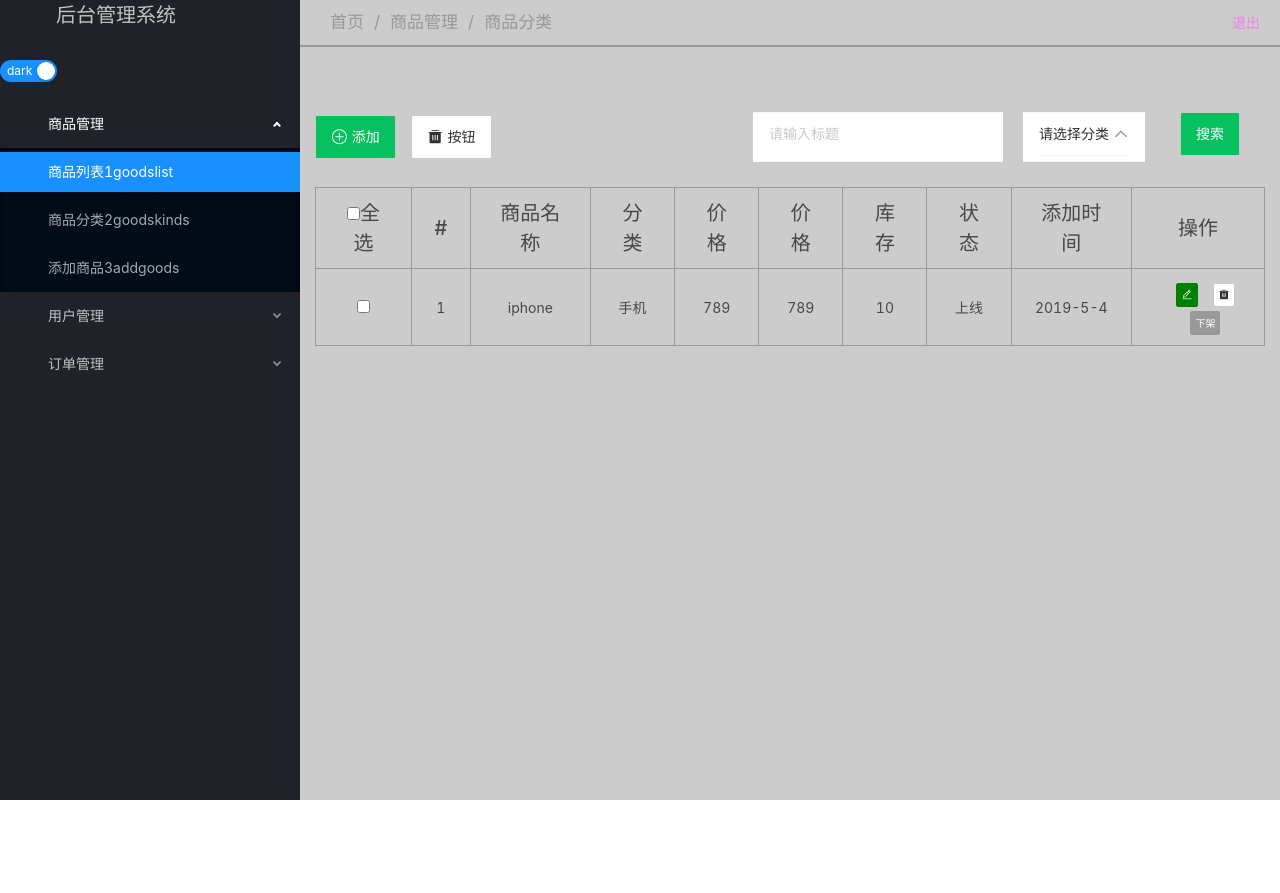
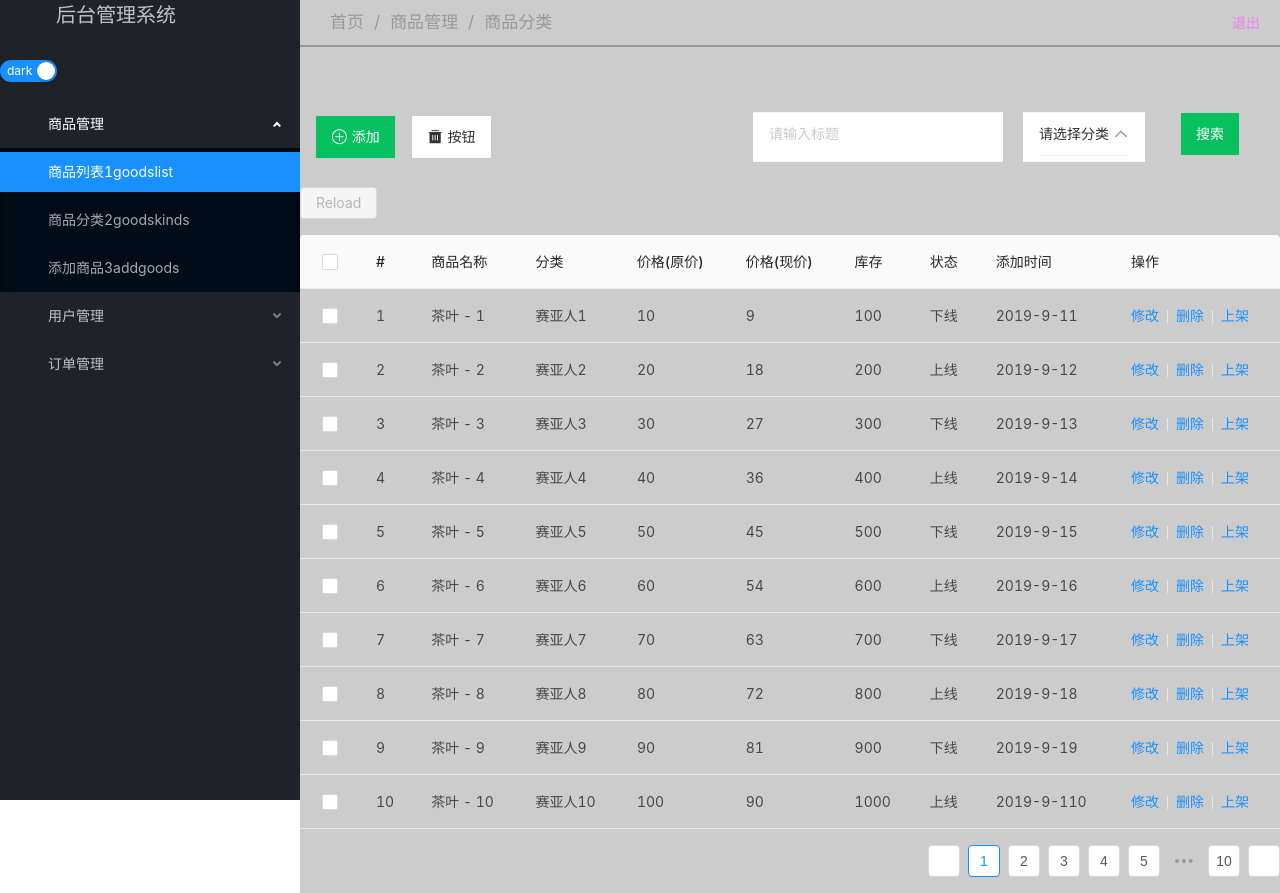
Before and after one commit to gzh51906/izhentea-, a Vue app: page /#/home/goodslist in a window 1280 px wide. Before the commit the page ends 800 px from the top, so only its background shows below. Built offline with nearby package versions, Linux system fonts and the light colour scheme.

Commit message:
完成所有列表类样式--liwende

```diff
--- a/src/pages/Goodskinds.vue
+++ b/src/pages/Goodskinds.vue
@@ -72,7 +72,7 @@ for (let i = 1; i < 10; i++) {
   data.push({
     key: i,
     sort: i,
-    name: `iphone - ${i}`,
+    name: `铁公鸡 - ${i}`,
     time: "2019-9-1" + i
   });
 }
@@ -117,7 +117,7 @@ export default {
 <style  scoped>
 .goodskinds {
   width: 100%;
-  height: 84%;
+  height: 64%;
   /* margin-top: 100px; */
   background: #ccc;
   overflow: hidden;
--- a/src/pages/Goodslist.vue
+++ b/src/pages/Goodslist.vue
@@ -19,52 +19,145 @@
       </div>
     </div>
     <!-- 表格 -->
-    <table class="table" rules="all">
-      <thead>
-        <tr>
-          <th scope="col">
-            <input type="checkbox" />全选
-          </th>
-          <th scope="col">#</th>
-          <th scope="col">商品名称</th>
-          <th scope="col">分类</th>
-          <th scope="col">价格</th>
-          <th scope="col">价格</th>
-          <th scope="col">库存</th>
-          <th scope="col">状态</th>
-          <th scope="col">添加时间</th>
-          <th scope="col">操作</th>
-        </tr>
-      </thead>
-      <tbody>
-        <tr>
-          <td>
-            <input type="checkbox" />
-          </td>
-          <td>1</td>
-          <td>iphone</td>
-          <td>手机</td>
-          <td>789</td>
-          <td>789</td>
-          <td>10</td>
-          <td>上线</td>
-          <td>2019-5-4</td>
-          <td>
-            <div class="caozuo">
-              <van-button icon="edit" size="mini" color="green"></van-button>
-              <van-button icon="delete" size="mini"></van-button>
-              <van-button icon size="mini" color="#999">下架</van-button>
-            </div>
-          </td>
-        </tr>
-      </tbody>
-    </table>
+    <div class="list">
+      <div style="margin-bottom: 16px">
+        <a-button type="primary" @click="start" :disabled="!hasSelected" :loading="loading">Reload</a-button>
+        <span style="margin-left: 8px">
+          <template v-if="hasSelected">{{`Selected ${selectedRowKeys.length} items`}}</template>
+        </span>
+      </div>
+
+      <a-table
+        :columns="columns"
+        :dataSource="data"
+        @change="onChange"
+        :rowSelection="{selectedRowKeys: selectedRowKeys, onChange: onSelectChange}"
+      >
+        <span slot="action">
+          <a href="javascript:;">修改</a>
+          <a-divider type="vertical" />
+          <a href="javascript:;">删除</a>
+          <a-divider type="vertical" />
+          <a href="javascript:;">上架</a>
+          <!-- <a-divider type="vertical" /> -->
+          <!-- <a href="javascript:;" class="ant-dropdown-link">
+          More actions
+          <a-icon type="down" />
+          </a>-->
+        </span>
+      </a-table>
+    </div>
   </div>
 </template>
+
+
 <script>
+const columns = [
+  {
+    title: "#",
+    dataIndex: "sort"
+    // onFilter: (value, record) => record.name.indexOf(value) === 0,
+    // sorter: (a, b) => a.name.length - b.name.length
+  },
+  {
+    title: "商品名称",
+    dataIndex: "name"
+  },
+  {
+    title: "分类",
+    dataIndex: "kinds"
+  },
+  {
+    title: "价格(原价)",
+    dataIndex: "oldpirce"
+  },
+  {
+    title: "价格(现价)",
+    dataIndex: "currentpirce"
+  },
+  {
+    title: "库存",
+    dataIndex: "Stock"
+  },
+  {
+    title: "状态",
+    dataIndex: "status"
+  },
+  {
+    title: "添加时间",
+    dataIndex: "time"
+  },
+  {
+    title: "操作",
+    key: "操作",
+    scopedSlots: { customRender: "action" }
+  }
+];
+
+const data = [];
+// const data = [
+//   {
+//     key: "1",
+//     name: "John Brown",
+//     age: 32,
+//     address: "New York No. 1 Lake Park",
+//     time: "2018-11-11",
+//     gender: "女",
+//     profession: "作家",
+//     sign: "user1",
+//     scoped: 10,
+//     city: "海南"
+//   }]
+
+for (let i = 1; i < 100; i++) {
+  data.push({
+    key: i,
+    sort: i,
+    name: `茶叶 - ${i}`,
+    kinds: "赛亚人" + i,
+    oldpirce: i * 10,
+    currentpirce: i * 9,
+    Stock: i * 100,
+    status: i % 2 == 0 ? "上线" : "下线",
+    time: "2019-9-1" + i
+  });
+}
+
+function onChange(pagination, filters, sorter) {
+  console.log("params", pagination, filters, sorter);
+}
 export default {
   data() {
-    return { activeNames: ["1"], value: "" };
+    return {
+      activeNames: ["1"],
+      value: "",
+      data,
+      columns,
+      selectedRowKeys: [], // Check here to configure the default column
+      loading: false
+    };
+  },
+  methods: {
+    onChange,
+
+    //选择和操作
+    start() {
+      this.loading = true;
+      // ajax request after empty completing
+      setTimeout(() => {
+        this.loading = false;
+        this.selectedRowKeys = [];
+      }, 1000);
+    },
+    onSelectChange(selectedRowKeys) {
+      console.log("selectedRowKeys changed: ", selectedRowKeys);
+      this.selectedRowKeys = selectedRowKeys;
+    }
+  },
+  computed: {
+    hasSelected() {
+      return this.selectedRowKeys.length > 0;
+    }
   }
 };
 </script>
@@ -104,21 +197,12 @@ export default {
 .right .van-button {
   margin-right: 0.533333rem;
 }
-.table {
-  /* width: 90%; */
-  border: 1px solid #999;
-  margin: 0 0.2rem;
-}
-.table th {
-  font-size: 0.266667rem;
-  text-align: center;
-  padding: 0.133333rem 0.3rem;
-}
-.table td {
-  font-size: 0.186667rem;
-  text-align: center;
-  padding: 0.133333rem;
-}
-.caozuo {
+
+.list {
+  width: 100%;
+  height: 64%;
+  /* margin-top: 100px; */
+  background: #ccc;
+  overflow: hidden;
 }
 </style>
--- a/src/pages/Orderlist.vue
+++ b/src/pages/Orderlist.vue
@@ -92,7 +92,7 @@ for (let i = 1; i < 10; i++) {
   data.push({
     key: i,
     sort: i,
-    name: `iphone - ${i}`,
+    name: `普洱 - ${i}`,
     price: 10 + i * 20,
     num: i,
     pay: i * 9,
```
Also changed, not shown: src/pages/Userlist.vue (+0 -37 lines).
